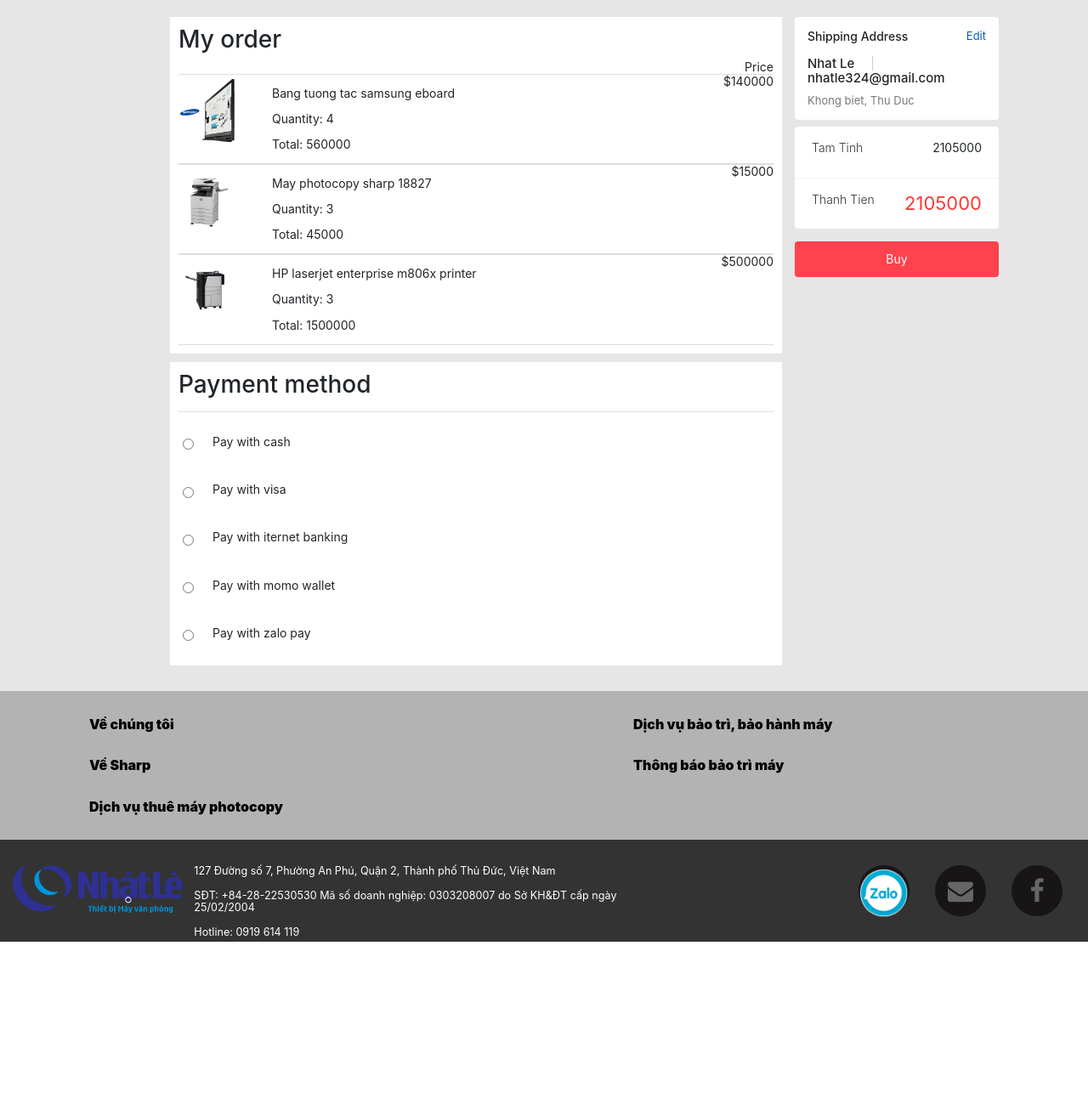
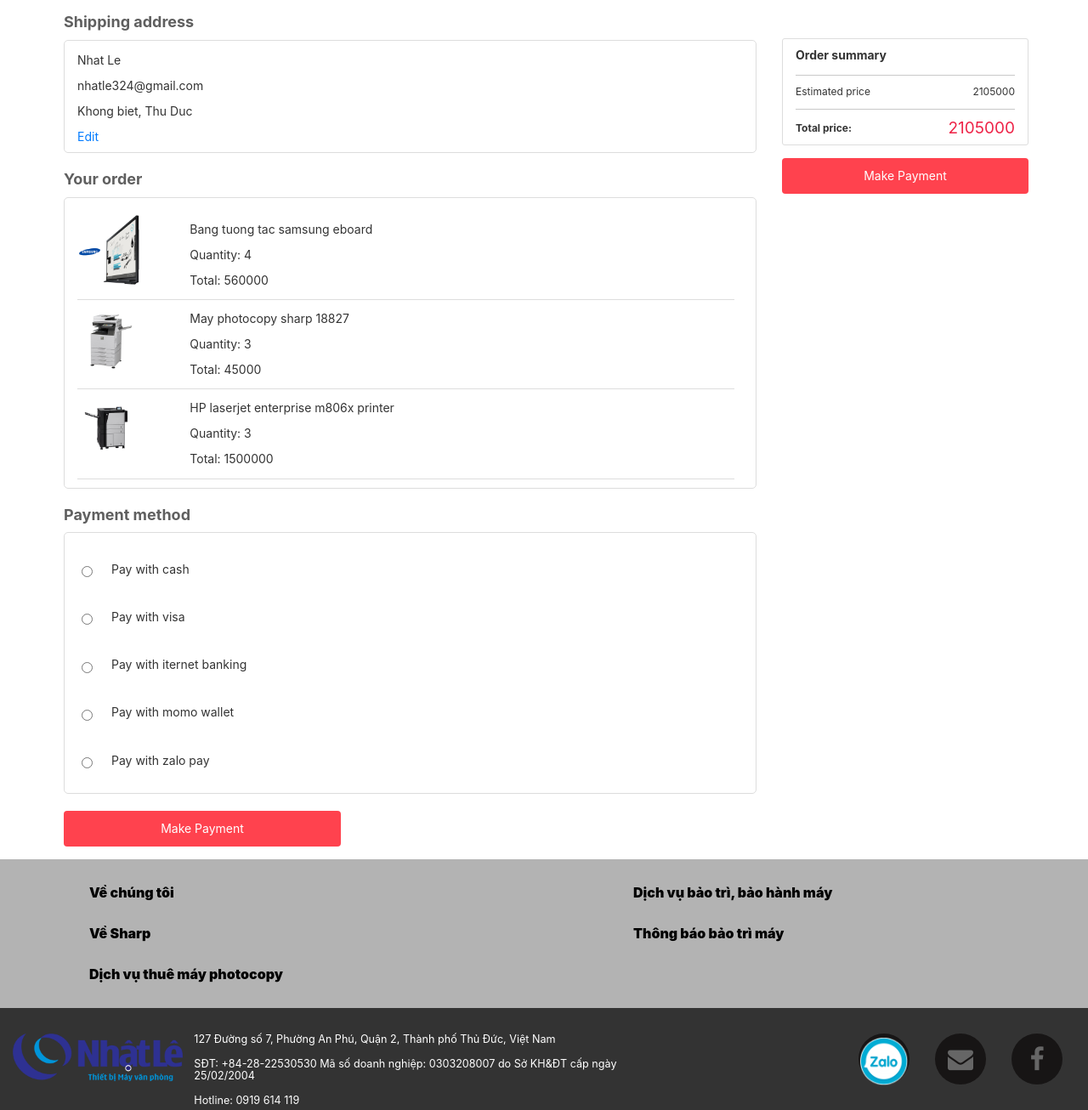
Before and after one commit to nhatle1/Nhat-Le-Django, a Django app: page /checkout/ in a window 1280 px wide. Shown: the part 174-1480 px from the top of the page at 85% size. Before the commit the page ends 1282 px from the top, so only its background shows below. Run offline with Django 3.2, Linux system fonts and the light colour scheme; a user stored in the database is signed in; data comes from the database, SQL or seed files in the repository; both versions use the stored data as it was after the commit; some libraries are stand-ins or nearby versions.

Commit message:
Restyling the checkout page, user can now register an account

```diff
--- a/core/urls.py
+++ b/core/urls.py
@@ -23,5 +23,5 @@
     path('shippinginfo/', shipping_info_view, name="shippinginfo-view"),
     path('processAddressData/', updateAddress_view, name="updateAddress-view"),
     path('changeDefaultAddress/', changeDefaultAddress_view, name="changedefaultaddress-view"),
-    path('completingOrder/', completingOrder_view, name="completingorder-view"),
+    path('register/', register_view, name="register-view"),
 ]
--- a/core/views.py
+++ b/core/views.py
@@ -1,8 +1,11 @@
-from django.shortcuts import render
+from django.shortcuts import render, redirect
 from .models import *
 from django.http import JsonResponse
 import json
 import datetime
+from django.contrib.auth.forms import UserCreationForm
+from django.contrib.auth import login, authenticate
+from .forms import *
 
 # Create your views here.
 def home_view(request):
@@ -347,5 +350,30 @@
         addr.save()
     return JsonResponse("Nhat Le", safe=False)
 
-def completingOrder_view(request):
-    return JsonResponse("Nhat Le", safe=False)
+
+""" def completingOrder_view(request):
+    data = json.loads(request.body)
+    transaction_id = datetime.datetime.now().timestamp()
+    if request.user.is_authenticated:
+        customer = request.user.customer
+        order, created = Order.objects.get_or_create(customer=customer, complete=False)
+        address = ShippingAddress.objects.get(default=True)
+        order.shippingaddress = address
+        if int(data['total']) == order.get_cart_total:
+            order.complete = True
+        order.save()
+    return JsonResponse("Nhat le", safe=False)
+ """
+
+def register_view(response):
+    if response.method == "POST":
+        form = RegisterForm(response.POST)
+        if form.is_valid():
+            new_user = form.save()
+            login(response, new_user)
+            name = form.cleaned_data['name']
+            email = form.cleaned_data['email']
+            customer = Customer.objects.create(user=new_user, name=name, email=email)
+            return redirect('/')
+    form = RegisterForm()
+    return render(response, "register.html", {'form': form})
--- a/djangoweb/settings.py
+++ b/djangoweb/settings.py
@@ -37,6 +37,7 @@
     'django.contrib.sessions',
     'django.contrib.messages',
     'django.contrib.staticfiles',
+    'crispy_forms',
     'core',
 ]
 
@@ -127,3 +128,5 @@
 # https://docs.djangoproject.com/en/3.2/ref/settings/#default-auto-field
 
 DEFAULT_AUTO_FIELD = 'django.db.models.BigAutoField'
+
+CRISPY_TEMPLATE_PACK="bootstrap4"
--- a/static/css/style.css
+++ b/static/css/style.css
@@ -672,3 +672,113 @@
   margin-top: 5px;
   margin-left: 205px;
 }
+
+.checkout-container {
+  width: 1270px;
+  padding: 0 15px;
+  margin-right: auto;
+  margin-left: auto;
+}
+
+.left-column {
+  width: 850px;
+  padding: 15px 15px 0px 20px;
+}
+
+.checkout-order-content {
+  opacity: 1;
+}
+
+.checkout-order-content h3 {
+  margin-top: 0px;
+  margin-bottom: 10px;
+  font-size: 18px;
+  color: rgb(95, 95, 95);
+  font-weight: 700;
+}
+
+.order-content {
+  background: rgb(255, 255, 255);
+  color: rgb(51, 51, 51);
+  padding: 15px 25px 10px 15px;
+  border-radius: 5px;
+  border: 1px solid rgb(221, 221, 221);
+  margin-bottom: 20px;
+}
+
+.right-column {
+  width: 320px;
+  padding: 30px 15px 0px;
+}
+
+.order-summary {
+  padding: 10px 15px;
+  background-color: rgb(255, 255, 255);
+  border: 1px solid rgb(221, 221, 221);
+  border-radius: 3px;
+  color:rgb(51, 51, 51);
+  margin-top: 15px;
+}
+
+.checkout-title {
+  display: flex;
+  -webkit-box-pack: justify;
+  justify-content: space-between;
+  border-bottom: 1px solid rgb(201, 201, 201);
+  padding-bottom: 10px;
+  font-size: 13px;
+  line-height: 31px;
+}
+
+.sub-title {
+  width: calc(100% - 55px);
+  line-height: normal;
+}
+
+.sub-title b {
+  font-size: 14px;
+  display: block;
+  margin-bottom: 5px;
+  font-weight: bolder;
+}
+
+.cart {
+  font-size: 12px;
+}
+
+.price-summary .estimated-price {
+  padding-top: 12px;
+  margin-bottom: 13px;
+  position: relative;
+}
+
+.inner {
+  display: flex;
+  -webkit-box-pack: justify;
+  justify-content: space-between;
+}
+
+.total-price {
+  display: flex;
+  -webkit-box-pack: justify;
+  justify-content: space-between;
+  border-top: 1px solid rgb(201, 201, 201);
+  padding-top: 12px;
+  margin-bottom: 0;
+  line-height: 19px;
+  font-weight: 700;
+}
+
+.price-value {
+  color: rgb(238, 35, 71);
+  font-size: 19px;
+  font-weight: 400;
+  text-align: right;
+}
+
+.register-wrapper {
+  font-size: 18px;
+  display: flex;
+  justify-content: center;
+  margin-top: 100px;
+}
--- a/templates/bangtuongtac.html
+++ b/templates/bangtuongtac.html
@@ -4,7 +4,7 @@
 <div class="container-fluid products">
     <div class="row">
     {% for object in objects %}
-        {% if object.productType == "bang tuong tac" %}
+        {% if object.productType == "BT" %}
         <div class="col-md-4 col-lg-3 product-card">
             <div class="card">
                 <div class="card-img"><img src="{{ object.image.url }}"></div>
--- a/templates/checkout.html
+++ b/templates/checkout.html
@@ -1,78 +1,41 @@
 {% extends "index.html" %}
 {% block content %}
-<div class="shopping-cart-content">
-    <div class="row">
-        <div class="col-md-8 shopping-cart-table">
-            <h2>My order</h2>
-            <div class="row shopping-cart-description">
-                <span>Price</span>
+<main style="background: rgb(255,255,255);">
+    <div class="checkout-container" style="display: flex; width: 1200px; flex-wrap: wrap;">
+        <div class="left-column">
+            <div class="checkout-order-content">
+                <h3>Shipping address</h3>
+                <div class="order-content">
+                    {% for address in addresses %}
+                        {% if address.default == True %}
+                            <p class="checkout-name">{{ address.name }}</p>
+                            <p class="checkout-email">{{ address.email }}</p>
+                            <p class="checkout-address">{{ address.address }}, {{ address.city }}</p>
+                        {% endif %}
+                    {% endfor %}
+                            <a href="/shippinginfo/" class="link">Edit</a>
                 </div>
+            </div>
+            <div class="checkout-order-content">
+                <h3>Your order</h3>
+                <div class="order-content">
                     {% for item in items %}
-            <div class="row product-info">
+                    <div class="row product-info" style="border-top: none;">
                         <img class="product-img" src="{{ item.product.image.url }}">
                         <div class="col-sm-7 product-specs column">
                             <ul>
                                 <li class="product-name"><span>{{ item.product.title }}</span></li>
-                        <li class="product-quantity">
-                            <div class="checkout-product-quantity">
-                                <span>Quantity: {{ item.quantity }}</span>
-                            </div>
-                        </li>
-                        <li class="product-quantity">
-                            <div class="checkout-product-quantity">
-                                <span>Total: {{ item.get_total }}</span>
-                            </div>
-                        </li>
+                                <li class="product-quantity"><span>Quantity: {{ item.quantity }}</span></li>
+                                <li class="product-total"><span>Total: {{ item.get_total }}</span></li>
                             </ul>
-                </div>
-                <div class="product-price column">
-                    <span>${{ item.product.price }}</span>
                         </div>
                     </div>
                     {% endfor %}
                 </div>
-        <div class="col-md-3 cart-checkout">
-            <div class="cart-checkout--inner">
-                <div class="shipping-info" id="shipping-info">
-                    <p class="heading">
-                        <span class="text">Shipping Address</span>
-                        <a href="/shippinginfo/" class="link">Edit</a>
-                    </p>
-                    <p class="title">
-                        {% for address in addresses %}
-                            {% if address.default == True %}
-                            <b class="name">{{ address.name }}</b>
-                            <span class="split">|</span>
-                            <b class="phone">{{ address.email }}</b>
-                    </p>
-                    <p class="address">
-                        {{ address.address }}, {{ address.city }}
-                    </p>
-                            {% endif %}
-                        {% endfor %}
             </div>
-                <div class="cart-total">
-                    <div class="prices">
-                        <ul class="price_items">
-                            <li class="price_item">
-                                <span class="price_text">Tam Tinh</span>
-                                <span class="price_value">{{ order.get_cart_total }}</span>
-                            </li>
-                        </ul>
-                        <p class="prices_total">
-                            <span class="price_text">Thanh Tien</span>
-                            <span class="price_value price_value--final">{{ order.get_cart_total }}</span>
-                        </p>
-                    </div>
-                    <button class="cart_submit" type="button" id="make-payment">Buy</button>
-                </div>
-            </div>
-        </div>
-    </div>
-    <div class="row">
-        <div class="col-md-8 shopping-cart-table">
-            <h2 style="border-bottom: 1px solid #ddd; padding-bottom: 15px">Payment method</h2>
-            <div class="payment-methods">
+            <div class="checkout-order-content">
+                <h3>Payment method</h3>
+                <div class="order-content">
                     <div class="row payment-method">
                         <div class="radioPayment ">
                             <input class="form-check-input default-radio" type="radio" name="exampleRadios" id="exampleRadios1">
@@ -115,14 +78,32 @@
                     </div>
                 </div>
             </div>
+            <button class="cart_submit" type="button" style="width: 40%;">Make Payment</button>
+        </div>
+        <div class="right-column">
+            <div class="order-summary">
+                <div class="checkout-title">
+                    <div class="sub-title">
+                        <b>Order summary</b>
                     </div>
                 </div>
-<script type="text/javascript">
-    var have_address = '{{ have_address }}'
-    var shipping = '{{ order.shippingEligibility }}'
-    if (have_address == 'False' || shipping == 'False')
-    {
-        document.getElementById('shipping-info').classList.add('hidden')
-    }
-</script>
+                <div class="cart">
+                    <div class="price-summary">
+                        <div class="estimated-price">
+                            <div class="inner">
+                                <div>Estimated price</div>
+                                <div>{{ order.get_cart_total }}</div>
+                            </div>
+                        </div>
+                        <div class="total-price">
+                            <div>Total price:</div>
+                            <div class="price-value"> {{ order.get_cart_total }} </div>
+                        </div>
+                    </div>
+                </div>
+            </div>
+            <button class="cart_submit" type="button">Make Payment</button>
+        </div>
+    </div>
+</main>
 {% endblock %}
--- a/templates/manhinhghep.html
+++ b/templates/manhinhghep.html
@@ -4,7 +4,7 @@
 <div class="container-fluid products">
     <div class="row">
     {% for object in objects %}
-        {% if object.productType == "man hinh ghep" %}
+        {% if object.productType == "MH" %}
         <div class="col-md-4 col-lg-3 product-card">
             <div class="card">
                 <div class="card-img"><img src="{{ object.image.url }}"></div>
--- a/templates/maychieu.html
+++ b/templates/maychieu.html
@@ -4,7 +4,7 @@
 <div class="container-fluid products">
     <div class="row">
     {% for object in objects %}
-        {% if object.productType == "may chieu" %}
+        {% if object.productType == "MC" %}
         <div class="col-md-4 col-lg-3 product-card">
             <div class="card">
                 <div class="card-img"><img src="{{ object.image.url }}"></div>
--- a/templates/mayphoto.html
+++ b/templates/mayphoto.html
@@ -4,7 +4,7 @@
 <div class="container-fluid products">
     <div class="row">
     {% for object in objects %}
-        {% if object.productType == "may photo" %}
+        {% if object.productType == "MP" %}
         <div class="col-md-4 col-lg-3 product-card">
             <div class="card">
                 <div class="card-img"><img src="{{ object.image.url }}"></div>
--- a/templates/printScan.html
+++ b/templates/printScan.html
@@ -4,7 +4,7 @@
 <div class="container-fluid products">
     <div class="row">
     {% for object in objects %}
-        {% if object.productType == "print scan" %}
+        {% if object.productType == "PS" %}
         <div class="col-md-4 col-lg-3 product-card">
             <div class="card">
                 <div class="card-img"><img src="{{ object.image.url }}"></div>
```
Also changed, not shown: core/forms.py (+11 -0 lines), core/models.py (+16 -1 lines), templates/giohang.html (+1 -19 lines), templates/register.html (added, +29 -0 lines), core/migrations/0017_shippingaddress_order.py (added), core/migrations/0018_auto_20210505_0431.py (added), core/migrations/0019_auto_20210505_0453.py (added), core/migrations/0020_alter_product_producttype.py (added), db.sqlite3. Lines whose indentation alone changed are shown as unchanged.
